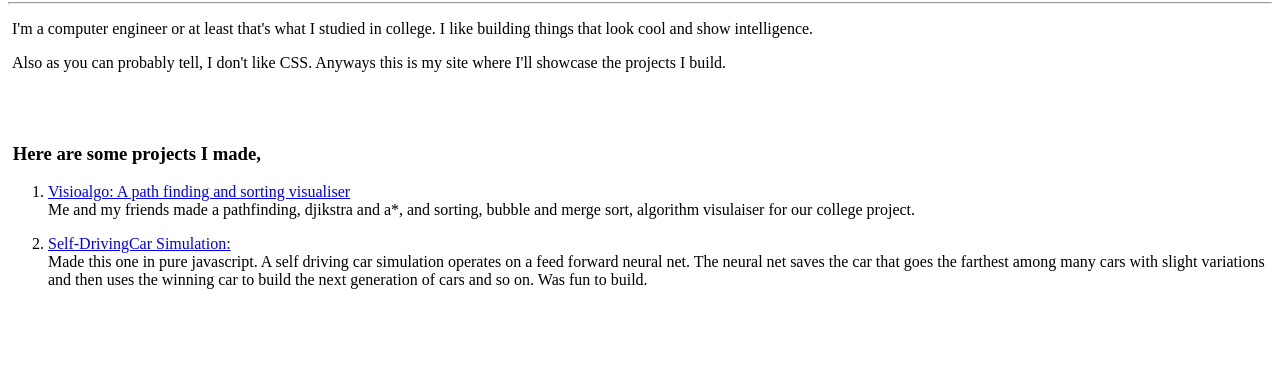
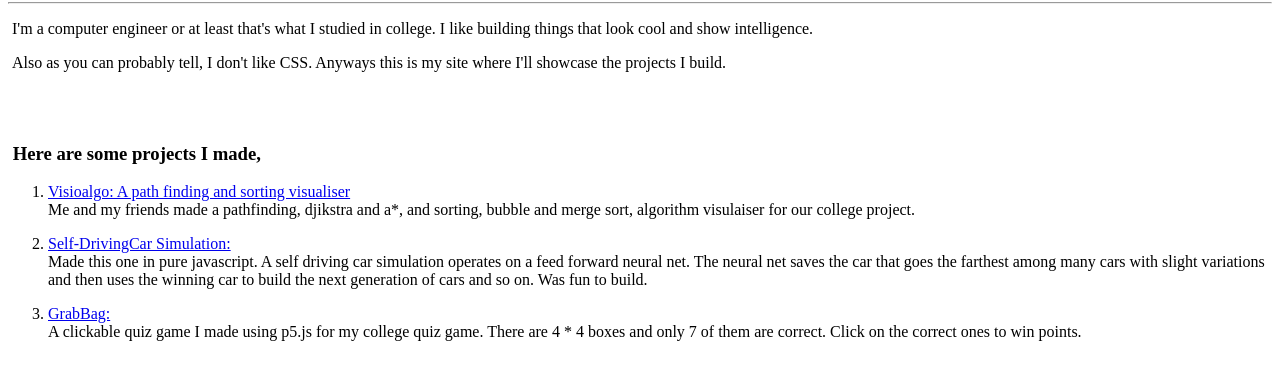
Before and after one commit to hailBinary/hailBinary.github.io, a plain HTML site: page index.html in a window 1280 px wide. Shown: the part 79-458 px from the top of the page. Drawn offline with Linux system fonts and the light colour scheme.

Commit message:
updated project list

```diff
--- a/index.html
+++ b/index.html
@@ -34,6 +34,13 @@
                 the winning car to build the next generation of cars and so on. Was fun to build.
             </p>
         </li>
+        <li>
+            <p>
+                <a href="https://github.com/hailBinary/Self-DrivingCar">GrabBag:</a>
+                <br>
+                A clickable quiz game I made using p5.js for my college quiz game. There are 4 * 4 boxes and only 7 of them are correct. Click on the correct ones to win points.
+            </p>
+        </li>
     </ol>
 
 </body>
```
